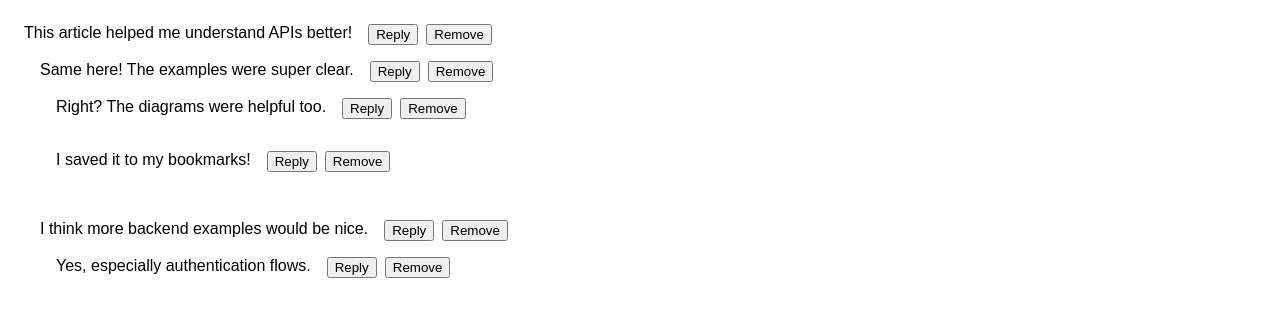
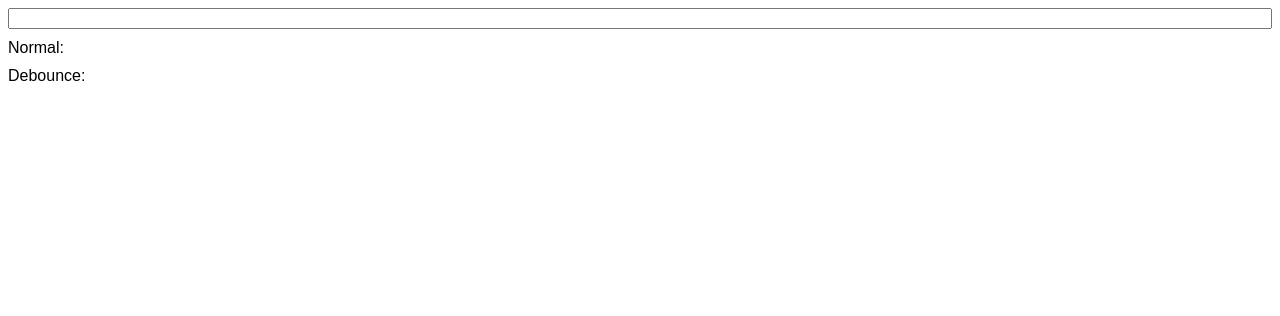
Before and after one commit to shubh-ui/Machine_coding_task, a React (Vite) app: page / in a window 1280 px wide. Shown: the top 316 px of the page. Built offline with nearby package versions, Linux system fonts and the light colour scheme.

Commit message:
Implematated a deounce hook

```diff
--- a/src/App.jsx
+++ b/src/App.jsx
@@ -28,6 +28,10 @@ import DayView from "./Components/Calender/DayView";
 import ModalContainer from "./Components/Modal/ModalContainer";
 import ProgressContainer from "./Components/Progress/ProgressContainer";
 import CommentContainer from "./Components/Nested-Comments/CommentContainer";
+import PostInfiniteScroll from "./Components/Infinite-Scroll/PostInfiniteScroll";
+import TicTacToeV2 from "./Components/TIcTacToeVersion2/TicTacToe";
+import DebounceContainer from "./Components/Debounce/DebounceContainer";
+
 
 const LazyComponent  = lazy(() => import('./Components/TraficLight/Trafic-Container'))
 
@@ -88,7 +92,13 @@ function App() {
 
         {/* <ProgressContainer /> */}
 
-        <CommentContainer />
+        {/* <CommentContainer /> */}
+
+        {/* <PostInfiniteScroll /> */}
+
+        {/* <TicTacToeV2 /> */}
+
+        <DebounceContainer />
       </div>
     </>
   );
--- /dev/null
+++ b/src/Components/Debounce/DebounceContainer.jsx
@@ -0,0 +1,17 @@
+import { useState } from "react"
+import useDebounce from "./useDebounce";
+
+const DebounceContainer = () => {
+    const [textValue, setTextValue] = useState("");
+    const debounceValue = useDebounce(textValue, 2000)
+
+    return (
+        <div style={{display:'flex', flexDirection:'column', gap:'10px'}}>
+            <input type="text" value={textValue} onChange={(e) => setTextValue(e.target.value)} />
+            <div>Normal:{textValue}</div>
+            <div>Debounce:{debounceValue}</div>
+        </div>
+    )
+}
+
+export default DebounceContainer;
--- /dev/null
+++ b/src/Components/Debounce/useDebounce.js
@@ -0,0 +1,19 @@
+import { useEffect, useState } from "react";
+
+const useDebounce = (value, delay) => {
+    const [debounceValue, setDebounceValue] = useState(value);
+    useEffect(() => {
+
+    const timerId = setTimeout(() => {
+        setDebounceValue(value);
+    }, delay)
+
+      return () => {
+        clearTimeout(timerId)
+      }
+    }, [value])
+
+    return debounceValue;
+}
+
+export default useDebounce;
```
